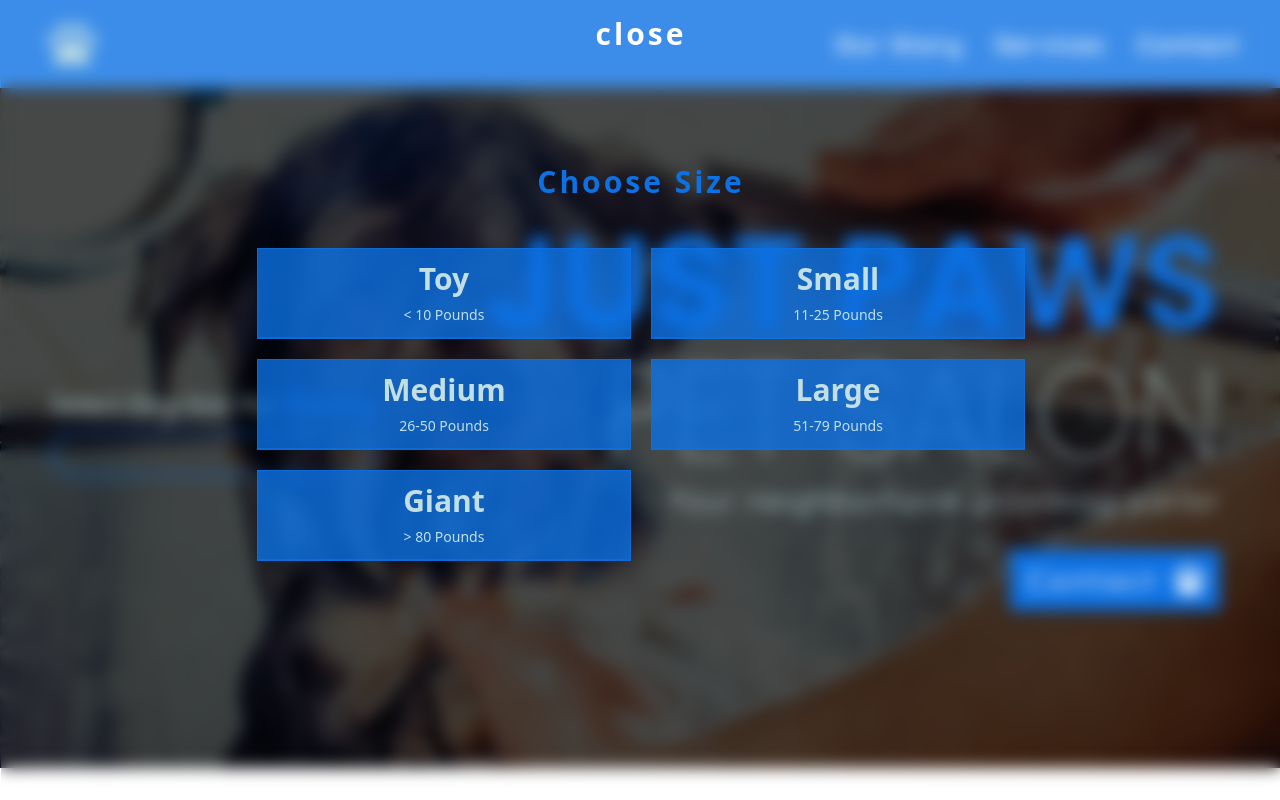
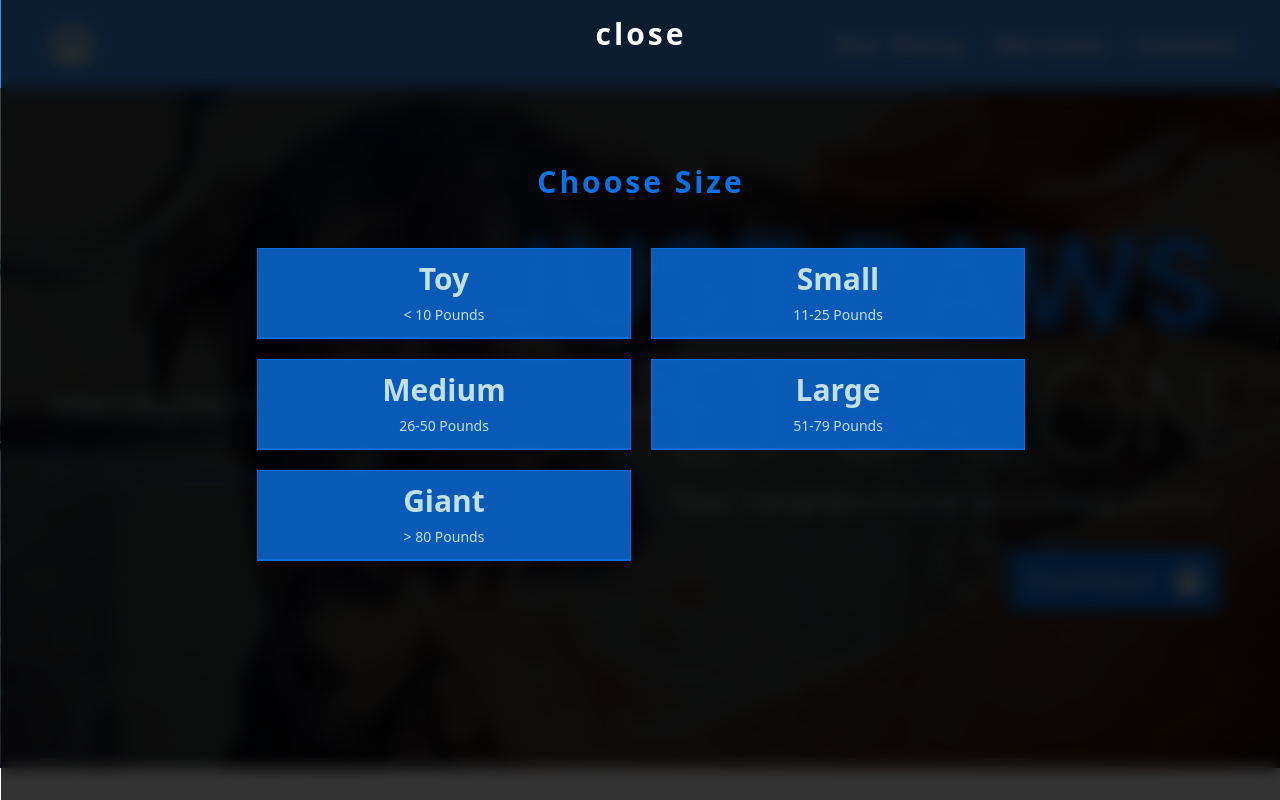
Before and after one commit to latz09/justpaws, a Next.js app: page / in a window 1280 px wide. Both pictures are taken after a click on the element 213 px from the left and 454 px from the top of the page. Shown: the top 800 px of the page. Built offline with nearby package versions, Linux system fonts and the light colour scheme.

Commit message:
update modal animation

```diff
--- a/components/layout/footer/FooterNav.js
+++ b/components/layout/footer/FooterNav.js
@@ -6,7 +6,7 @@ const FooterNav = () => {
 	return (
 		<div className="grid gap-3 font-bold place-items-center">
         {navLinks.map(link => (
-            <div key={link.name}>
+            <div key={link.name} className="hover:opacity-60 transition duration-700">
                 <Link href={link.link}>
                     <a >
                        {link.name}
--- a/components/services/Modal/ModalSections.js
+++ b/components/services/Modal/ModalSections.js
@@ -32,7 +32,7 @@ const ModalSections = ({ data, setModalIsOpen }) => {
 							className='grid grid-cols-2  gap-5'
 							initial={{ scale: 0.2, opacity: 0 }}
 							animate={{ scale: 1, opacity: 1 }}
-							transition={{ duration: 0.9, delay: 0.5 }}
+							transition={{ duration: 2  }}
 							exit={{ scale: 0, opacity: 0, transition: { duration: 1, delay: .2 } }}
 						>
 							{data.map((size) => (
--- a/components/utils/ModalOverlay.js
+++ b/components/utils/ModalOverlay.js
@@ -7,7 +7,7 @@ const ModalOverlay = ({ children, setModalIsOpen }) => {
 			x: 1,
 			opacity: 1,
 			transition: {
-				duration: 0.7,
+				duration: 0.4,
 				delay: 0.02,
 			},
 		},
@@ -25,7 +25,7 @@ const ModalOverlay = ({ children, setModalIsOpen }) => {
 				initial='hidden'
 				animate='visible'
 				exit='exit'
-				className='fixed top-0 left-0 w-full h-full  z-10 backdrop-blur'
+				className='fixed top-0 left-0 w-full h-full  z-10 bg-black bg-opacity-80 backdrop-blur'
 			>
 				<div
 					className='text-3xl	grid place-items-center text-white font-semibold tracking-widest p-4 cursor-pointer'
```
